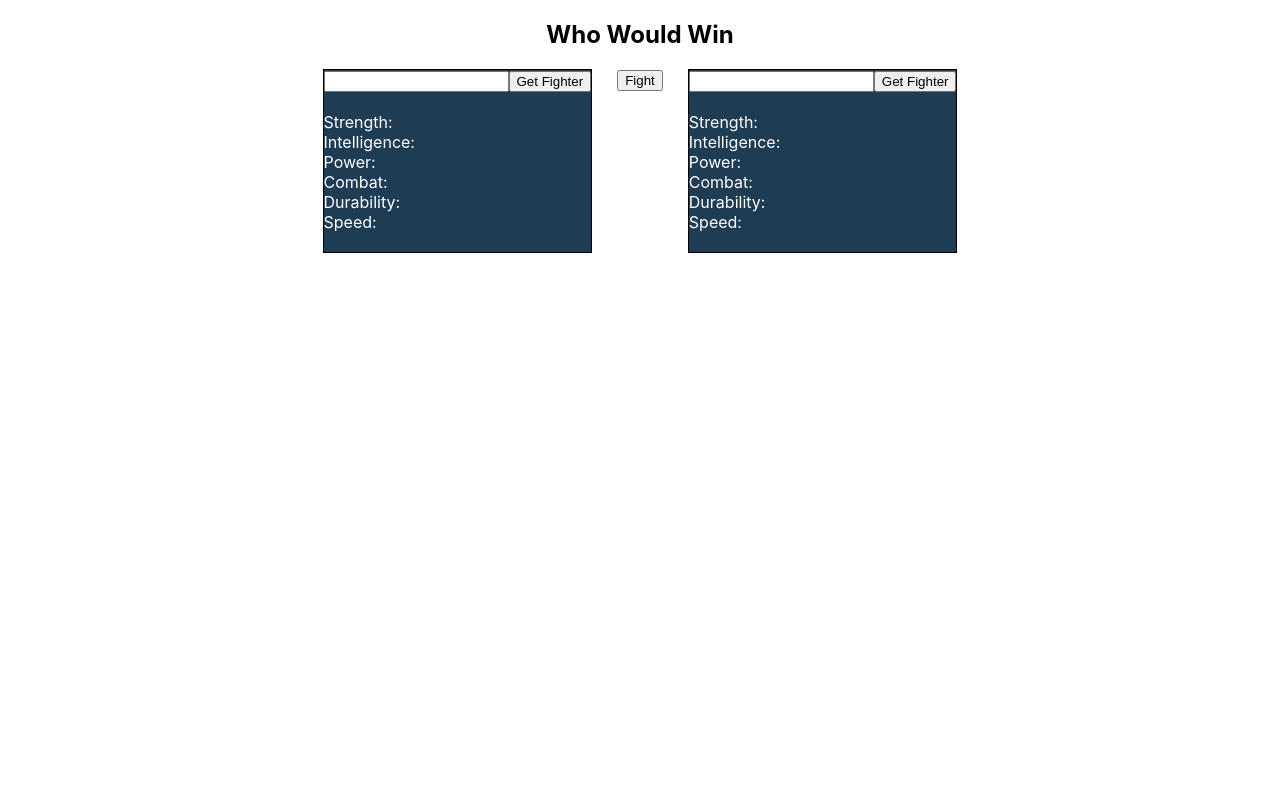
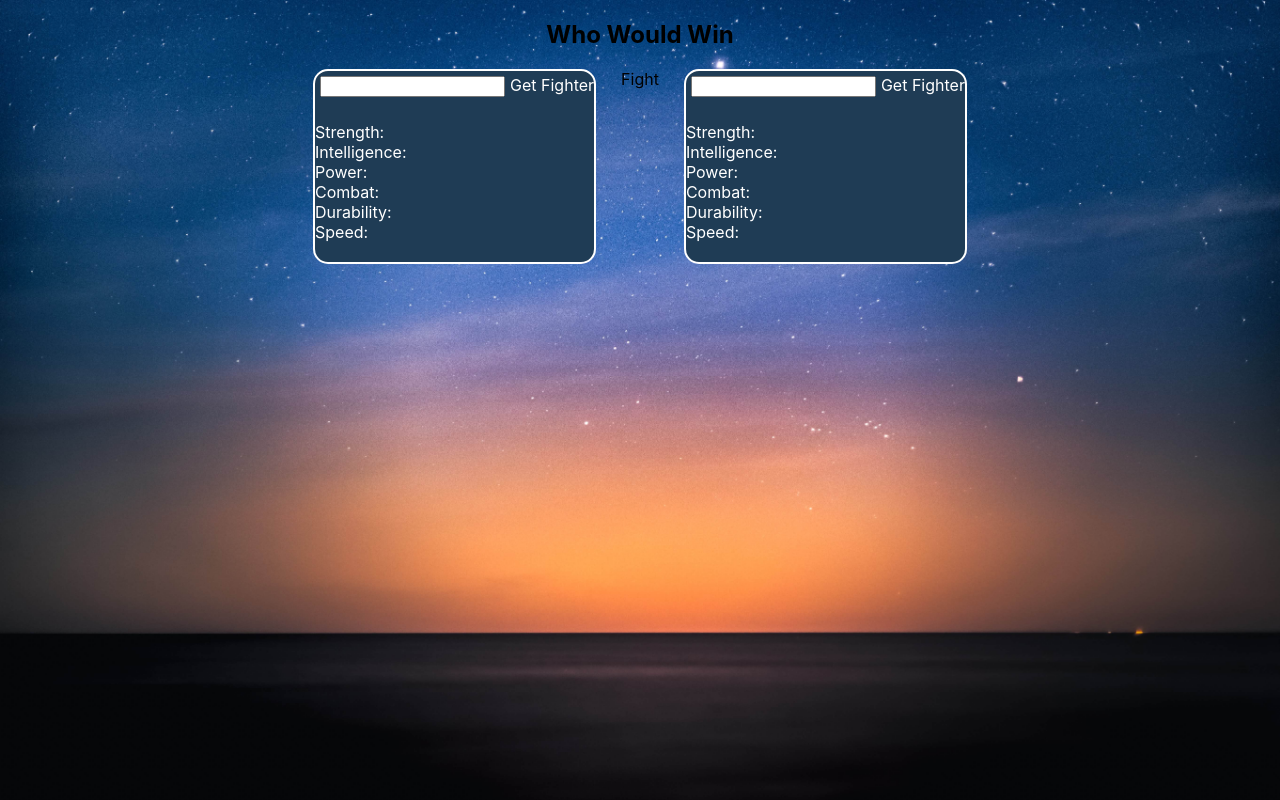
Before and after one commit to jaygriggsau/Project-WhoWouldWin, a React (Create React App) app: page / in a window 1280 px wide. Built offline with nearby package versions, Linux system fonts and the light colour scheme.

Commit message:
Project - CSS Background, Tweaks

```diff
--- a/src/App.css
+++ b/src/App.css
@@ -1,5 +1,13 @@
 .App {
   text-align: center;
+}
+
+body {
+  background: url(images/bg.jpg) no-repeat center center fixed;
+  -webkit-background-size: cover;
+  -moz-background-size: cover;
+  -o-background-size: cover;
+  background-size: cover;
 }
 
 p {
@@ -7,10 +15,14 @@ p {
   margin: 0px;
 }
 
+input {
+  margin: 5px;
+}
 .fighterBox {
   background-color: rgb(31, 60, 85);
   color: white;
-  border: 1px solid black;
+  border: 2px solid rgb(255, 255, 255);
+  border-radius: 15px;
   text-align: left;
 }
 
@@ -26,3 +38,35 @@ p {
     margin-right: 25px;
     align-items: center;
   }
+
+  button, input[type="submit"], input[type="reset"] {
+    background: none;
+    color: inherit;
+    border: none;
+    padding: 0;
+    font: inherit;
+    cursor: pointer;
+    outline: inherit;
+  }
+
+  img {
+    /* Start the shake animation and make the animation last for 0.5 seconds */
+    animation: shake 1s;
+
+    /* When the animation is finished, start again */
+    animation-iteration-count: infinite;
+  }
+
+  @keyframes shake {
+    0% { transform: translate(1px, 1px) rotate(0deg); }
+    10% { transform: translate(-1px, -2px) rotate(-1deg); }
+    20% { transform: translate(-3px, 0px) rotate(1deg); }
+    30% { transform: translate(3px, 2px) rotate(0deg); }
+    40% { transform: translate(1px, -1px) rotate(1deg); }
+    50% { transform: translate(-1px, 2px) rotate(-1deg); }
+    60% { transform: translate(-3px, 1px) rotate(0deg); }
+    70% { transform: translate(3px, 1px) rotate(-1deg); }
+    80% { transform: translate(-1px, -1px) rotate(1deg); }
+    90% { transform: translate(1px, 2px) rotate(0deg); }
+    100% { transform: translate(1px, -2px) rotate(-1deg); }
+  }
```
Also changed, not shown: src/images/bg.jpg (added).
